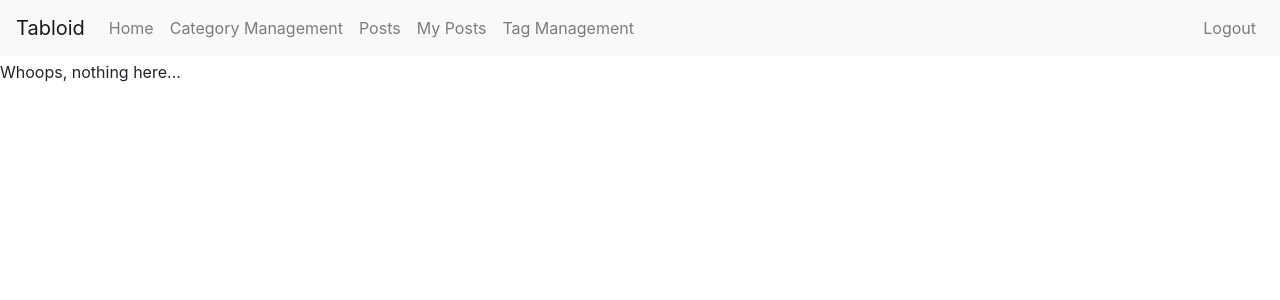
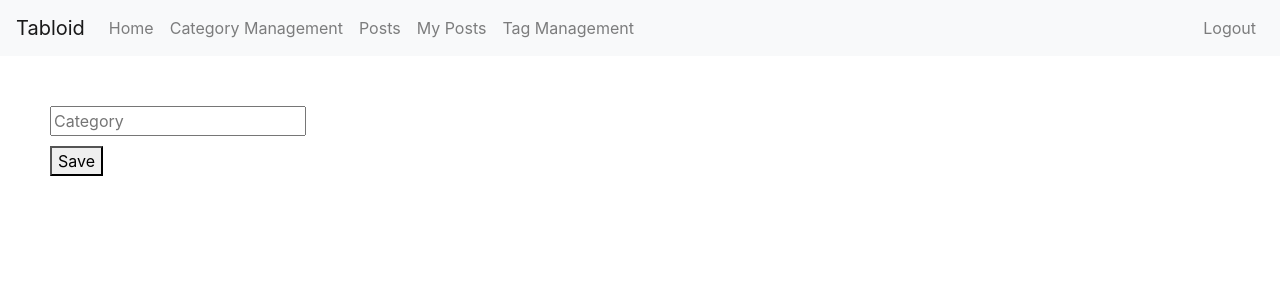
Before and after one commit to NewForce-Cohort-6/tabloidfullstack-mashed-potatoes, a React (Create React App) app in the folder Tabloid/client/: page /createCategory in a window 1280 px wide. Shown: the top 300 px of the page. Built offline with nearby package versions, Linux system fonts and the light colour scheme; sample sign-in values are in the browser's storage.

Commit message:
PR test commit

```diff
--- a/Tabloid/client/src/components/ApplicationViews.js
+++ b/Tabloid/client/src/components/ApplicationViews.js
@@ -15,19 +15,19 @@ export default function ApplicationViews() {
 
  return(
       <Routes>
+
         <Route path="/" element={<Hello />} />
         <Route path="/tag" element={<Tag />} />
         <Route path="/createTag" element={<TagForm />} />
         <Route path="/deleteTag/:id" element={<TagDelete />} />
         <Route path="/editTag/:id" element={<TagEdit />} />
-
-
         <Route path="/posts" element={ <PostList /> } />
         <Route path="/myposts" element={ <MyPostList /> } />
         <Route path="/posts/:id" element={ <PostDetails /> } />
         {/* <Route path="/posts/add" element={ <PostForm /> } />
         <Route path="/users/:id" element={ <UserPosts /> } /> */}
         <Route path="/categories" element={<CategoryList />} />
+        <Route path="/createCategory" element={<CategoryForm />} />
         <Route path="*" element={<p>Whoops, nothing here...</p>} />
 
       </Routes>
--- a/Tabloid/client/src/components/categories/CategoryForm.js
+++ b/Tabloid/client/src/components/categories/CategoryForm.js
@@ -17,19 +17,19 @@ const CategoryForm = () => {
         }
 
         addCategory(newCategory).then((p) => {
-         navigate("/Category");
+         navigate("/categories");
 });
     }
 
     return (
         <div style={{margin: '50px'}}>
-        <h1 style={{marginBottom: '25px'}}>Create Category</h1>
+
 
         <fieldset>
             <input
              style={{marginBottom: '10px'}}
               type="text"
-              placeholder="Name"
+              placeholder="Category"
               onChange={(event) => {
                 setName(event.target.value);
               }}
--- a/Tabloid/client/src/components/categories/CategoryList.js
+++ b/Tabloid/client/src/components/categories/CategoryList.js
@@ -22,6 +22,11 @@ const CategoryList = () => {
   return (
     <>
     <h1>Categories</h1>
+    <h1 style={{marginBottom: '25px'}}>Create Category</h1>
+    <button onClick={(e) => {
+            navigate('/createCategory')
+          }} style={{marginTop: '15px', width: '120px'}}
+          >New Category</button>
     <div className="container">
       <div className="row justify-content-center">
         <div className="cards-column">
```
Also changed, not shown: 2 other files (tests, documents, lock files or other folders).
